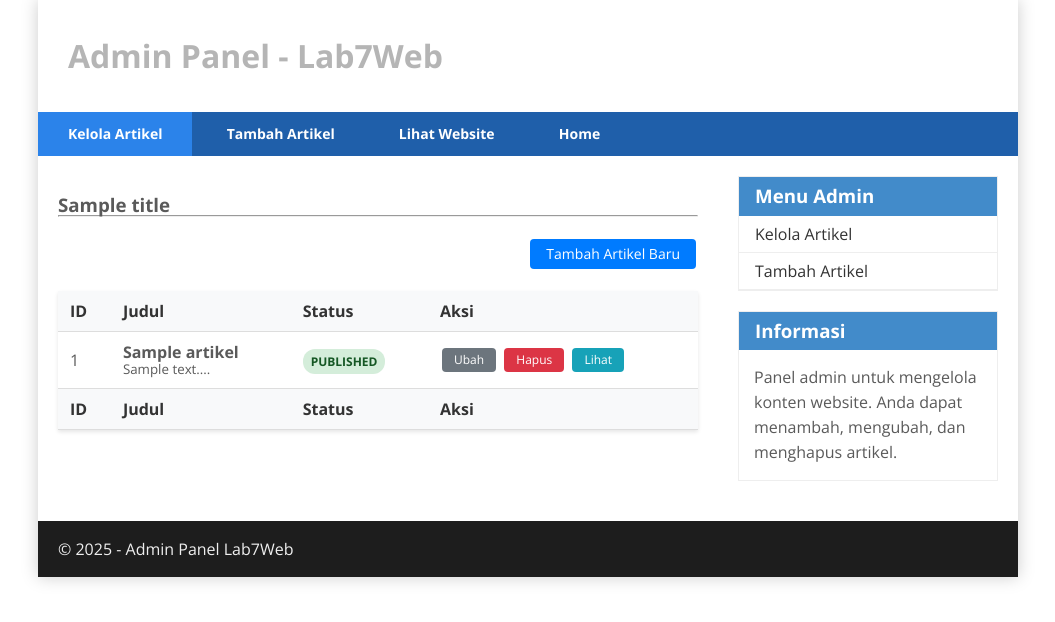
After one commit to ariq190505/Lab7web, a CodeIgniter 4 app: the page made by app/Views/artikel/admin_index.php in a window 1280 px wide. The commit adds this page. Shown: the top 622 px of the page, without its empty margins (112-1167 px from the left). Run offline with PHP 8.4 and a stand-in for CodeIgniter, Linux system fonts and the light colour scheme; the template is opened without the code that fills it: most values are stand-ins (such as "Sample title", 1, 10 or a date in 2020); some libraries are stand-ins or nearby versions.

Commit message:
Implementasi menu admin untuk CRUD artikel
- Menambahkan method admin_index() di Controller Artikel
- Membuat template admin_header.php dan admin_footer.php
- Membuat view artikel/admin_index.php dengan tabel data
- Menambahkan CSS styling untuk admin panel dan tabel
- Menambahkan routing group admin dengan semua CRUD routes
- Menambahkan placeholder methods untuk add, edit, delete
- Menambahkan status badge untuk artikel (Published/Draft)
- Menambahkan tombol aksi (Ubah, Hapus, Lihat) untuk setiap artikel

```diff
--- /dev/null
+++ b/app/Views/artikel/admin_index.php
@@ -0,0 +1,53 @@
+<?= $this->include('template/admin_header'); ?>
+
+<div class="admin-actions">
+    <a href="<?= base_url('/admin/artikel/add'); ?>" class="btn btn-primary">Tambah Artikel Baru</a>
+</div>
+
+<table class="table">
+    <thead>
+        <tr>
+            <th>ID</th>
+            <th>Judul</th>
+            <th>Status</th>
+            <th>Aksi</th>
+        </tr>
+    </thead>
+    <tbody>
+        <?php if($artikel): ?>
+            <?php foreach($artikel as $row): ?>
+                <tr>
+                    <td><?= $row['id']; ?></td>
+                    <td>
+                        <b><?= $row['judul']; ?></b>
+                        <p><small><?= substr($row['isi'], 0, 50); ?>...</small></p>
+                    </td>
+                    <td>
+                        <span class="status-badge <?= $row['status'] ? 'status-published' : 'status-draft'; ?>">
+                            <?= $row['status'] ? 'Published' : 'Draft'; ?>
+                        </span>
+                    </td>
+                    <td>
+                        <a class="btn btn-sm" href="<?= base_url('/admin/artikel/edit/' . $row['id']);?>">Ubah</a>
+                        <a class="btn btn-danger btn-sm" onclick="return confirm('Yakin menghapus data?');" href="<?= base_url('/admin/artikel/delete/' . $row['id']);?>">Hapus</a>
+                        <a class="btn btn-info btn-sm" href="<?= base_url('/artikel/' . $row['slug']);?>" target="_blank">Lihat</a>
+                    </td>
+                </tr>
+            <?php endforeach; ?>
+        <?php else: ?>
+            <tr>
+                <td colspan="4" class="text-center">Belum ada data artikel.</td>
+            </tr>
+        <?php endif; ?>
+    </tbody>
+    <tfoot>
+        <tr>
+            <th>ID</th>
+            <th>Judul</th>
+            <th>Status</th>
+            <th>Aksi</th>
+        </tr>
+    </tfoot>
+</table>
+
+<?= $this->include('template/admin_footer'); ?>
--- /dev/null
+++ b/app/Views/template/admin_footer.php
@@ -0,0 +1,22 @@
+                </div>
+            </section>
+            <aside id="sidebar">
+                <div class="widget-box">
+                    <h3 class="title">Menu Admin</h3>
+                    <ul>
+                        <li><a href="<?= base_url('/admin/artikel');?>">Kelola Artikel</a></li>
+                        <li><a href="<?= base_url('/admin/artikel/add');?>">Tambah Artikel</a></li>
+                    </ul>
+                </div>
+                <div class="widget-box">
+                    <h3 class="title">Informasi</h3>
+                    <p>Panel admin untuk mengelola konten website. Anda dapat menambah, mengubah, dan menghapus artikel.</p>
+                </div>
+            </aside>
+        </section>
+        <footer>
+            <p>&copy; 2025 - Admin Panel Lab7Web</p>
+        </footer>
+    </div>
+</body>
+</html>
--- /dev/null
+++ b/app/Views/template/admin_header.php
@@ -0,0 +1,23 @@
+<!DOCTYPE html>
+<html lang="en">
+<head>
+    <meta charset="UTF-8">
+    <title><?= $title; ?> - Admin Panel</title>
+    <link rel="stylesheet" href="<?= base_url('/style.css');?>">
+</head>
+<body>
+    <div id="container">
+        <header>
+            <h1>Admin Panel - Lab7Web</h1>
+        </header>
+        <nav>
+            <a href="<?= base_url('/admin/artikel');?>" class="active">Kelola Artikel</a>
+            <a href="<?= base_url('/admin/artikel/add');?>">Tambah Artikel</a>
+            <a href="<?= base_url('/artikel');?>">Lihat Website</a>
+            <a href="<?= base_url('/');?>">Home</a>
+        </nav>
+        <section id="wrapper">
+            <section id="main">
+                <div class="admin-content">
+                    <h1><?= $title; ?></h1>
+                    <hr>
--- a/public/style.css
+++ b/public/style.css
@@ -326,3 +326,115 @@ box img {
   color: white;
   text-decoration: none;
 }
+
+/* Admin Panel Styles */
+.admin-content {
+  margin: 20px 0;
+}
+
+.admin-actions {
+  margin: 20px 0;
+  text-align: right;
+}
+
+/* Table Styles */
+.table {
+  width: 100%;
+  border-collapse: collapse;
+  margin: 20px 0;
+  background-color: white;
+  box-shadow: 0 2px 4px rgba(0, 0, 0, 0.1);
+}
+
+.table th,
+.table td {
+  padding: 12px;
+  text-align: left;
+  border-bottom: 1px solid #ddd;
+}
+
+.table th {
+  background-color: #f8f9fa;
+  font-weight: bold;
+  color: #333;
+}
+
+.table tbody tr:hover {
+  background-color: #f5f5f5;
+}
+
+.table tbody tr:nth-child(even) {
+  background-color: #f9f9f9;
+}
+
+/* Button Styles */
+.btn {
+  display: inline-block;
+  padding: 8px 16px;
+  margin: 2px;
+  background-color: #6c757d;
+  color: white;
+  text-decoration: none;
+  border-radius: 4px;
+  font-size: 14px;
+  border: none;
+  cursor: pointer;
+  transition: background-color 0.3s;
+}
+
+.btn:hover {
+  color: white;
+  text-decoration: none;
+}
+
+.btn-primary {
+  background-color: #007bff;
+}
+
+.btn-primary:hover {
+  background-color: #0056b3;
+}
+
+.btn-danger {
+  background-color: #dc3545;
+}
+
+.btn-danger:hover {
+  background-color: #c82333;
+}
+
+.btn-info {
+  background-color: #17a2b8;
+}
+
+.btn-info:hover {
+  background-color: #138496;
+}
+
+.btn-sm {
+  padding: 6px 12px;
+  font-size: 12px;
+}
+
+/* Status Badge */
+.status-badge {
+  padding: 4px 8px;
+  border-radius: 12px;
+  font-size: 12px;
+  font-weight: bold;
+  text-transform: uppercase;
+}
+
+.status-published {
+  background-color: #d4edda;
+  color: #155724;
+}
+
+.status-draft {
+  background-color: #f8d7da;
+  color: #721c24;
+}
+
+.text-center {
+  text-align: center;
+}
```
Also changed, not shown: app/Config/Routes.php (+8 -0 lines), app/Controllers/Artikel.php (+32 -0 lines).
